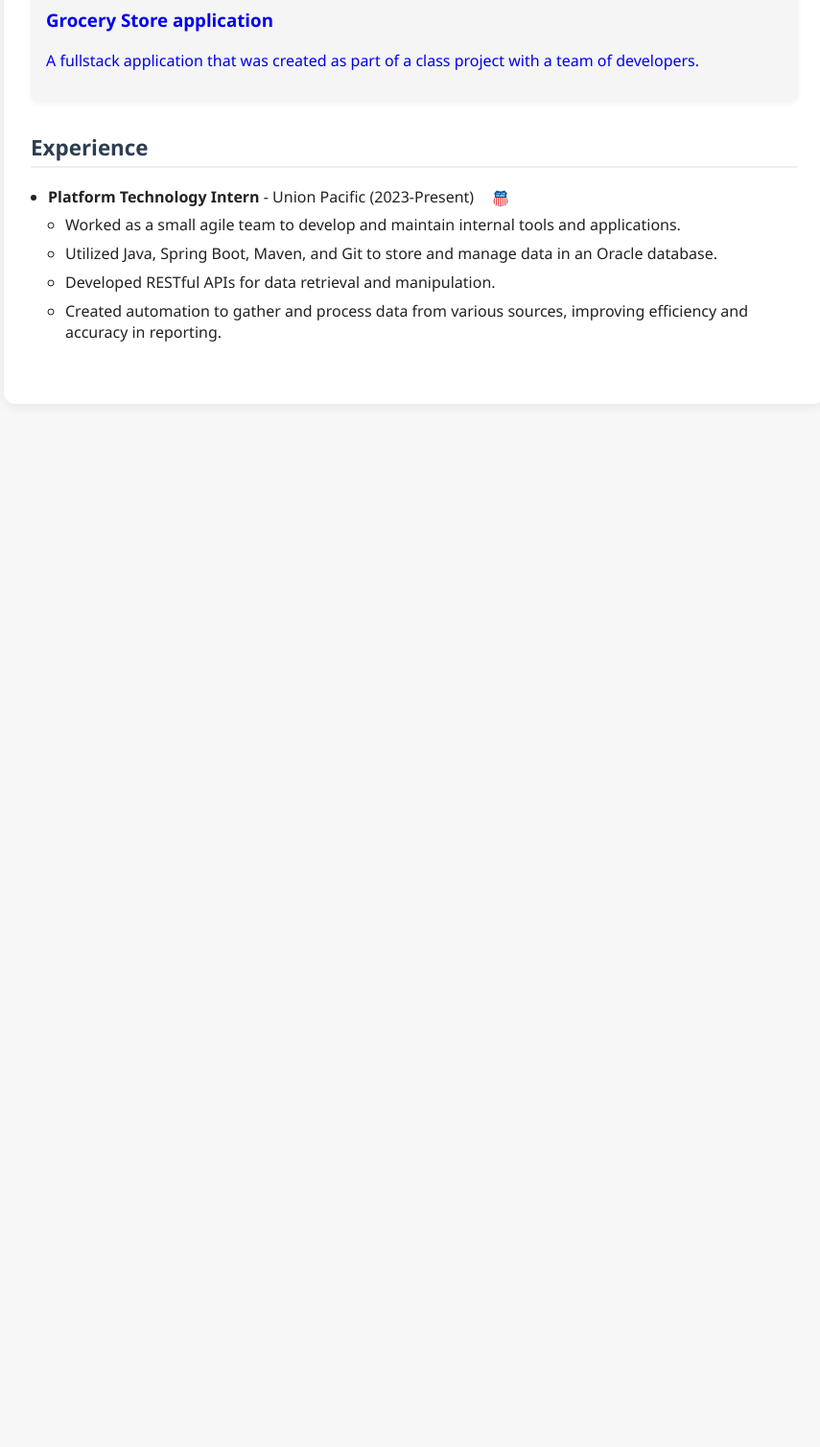
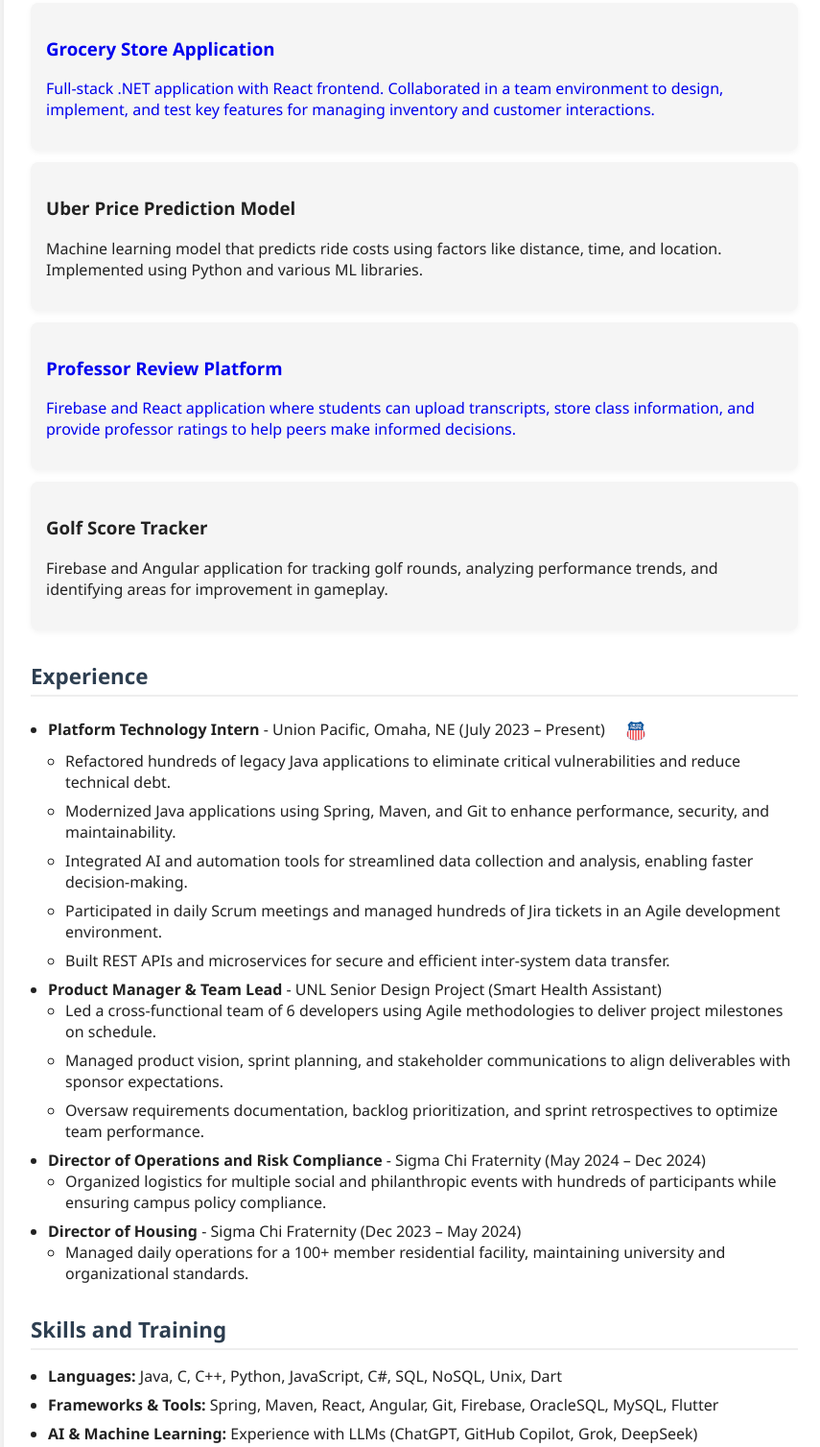
Before and after one commit to jacobwalter1/jacobwalter1.github.io, a plain HTML site: page index.html in a window 1280 px wide. Shown: the part 848-2356 px from the top of the page at 96% size, without its empty margins (208-1063 px from the left). Before the commit the page ends 1309 px from the top, so only its background shows below. Drawn offline with Linux system fonts and the light colour scheme.

Commit message:
Update index.html and style.css for content and styling improvements

```diff
--- a/index.html
+++ b/index.html
@@ -3,7 +3,7 @@
 	<head>
 		<meta charset="UTF-8" />
 		<meta name="viewport" content="width=device-width, initial-scale=1.0" />
-		<title>Jacob Walter Resume</title>
+		<title>Jacob M. Walter - Resume</title>
 		<link rel="stylesheet" href="style.css" />
 		<style>
 			html {
@@ -14,14 +14,16 @@
 	<body>
 		<div class="banner-nav-container">
 			<div class="banner-nav">
-				<h1>Jacob Walter</h1>
+				<h1>Jacob M. Walter</h1>
 			</div>
 			<div class="nav-list">
 				<nav>
 					<ul>
 						<li><a href="#aboutMe">About Me</a></li>
+						<li><a href="#education">Education</a></li>
 						<li><a href="#projects">Projects</a></li>
 						<li><a href="#experience">Experience</a></li>
+						<li><a href="#skills">Skills</a></li>
 					</ul>
 				</nav>
 			</div>
@@ -31,55 +33,135 @@
 				<img src="/images/Jacob Walter Headshot.png" alt="Profile Picture" />
 			</div>
 			<div class="contact">
-				Email: <a href="mailto:jmwalter1@cox.net">jmwalter1@cox.net</a> | Phone: (402) 973-0281 | LinkedIn:
-				<a href="https://www.linkedin.com/in/jacob-walter-49114237a/"> Jacob Walter</a>
+				Email: <a href="mailto:jmwalter1@cox.net">jmwalter1@cox.net</a> | Phone: (402) 973-0281<br />
+				GitHub: <a href="https://github.com/jacobwalter1" target="_blank">jacobwalter1</a> | LinkedIn:
+				<a href="https://www.linkedin.com/in/jacob-walter-49114237a/" target="_blank">Jacob Walter</a>
 			</div>
 			<div class="section" id="aboutMe">
 				<h2>About Me</h2>
 				<p class="description">
-					I am currently a senior Computer Science student at the University of Nebraska Lincoln. I have a strong foundation in
-					software development, data structures, and algorithms, and I am passionate about building innovative solutions to
-					real-world problems. My favorite thing about programming is the ability to create something from nothing, being able to
-					see a problem in my life and develop a solution for it. I have faced challenges in my projects, such as debugging
-					complex issues and optimizing performance, but I have always emerged with a deeper understanding and improved skills.
+					I am a senior Computer Science student at the University of Nebraska Lincoln, pursuing a focus in Artificial
+					Intelligence with a minor in Business. I have a strong foundation in software development, data structures, and
+					algorithms, and I am passionate about building innovative solutions to real-world problems. My favorite thing about
+					programming is the ability to create something from nothing and develop solutions to challenges I encounter. Through my
+					internship and academic projects, I've gained experience in full-stack development, AI/ML tools, and Agile
+					methodologies.
+				</p>
+			</div>
+			<div class="section" id="education">
+				<h2>Education</h2>
+				<p>
+					<strong>University of Nebraska-Lincoln</strong> – Lincoln, NE<br />
+					Bachelor of Science in Computer Science (Focus: Artificial Intelligence)<br />
+					Minor in Business | GPA: 3.966 | Expected: May 2026
 				</p>
 			</div>
 			<div class="section" id="projects">
 				<h2>Projects</h2>
+				<a href="https://github.com/jacobwalter1/361-G17-Capstone-Project" target="_blank" style="text-decoration: none">
+					<div class="project-item">
+						<h3>Grocery Store Application</h3>
+						<p>
+							Full-stack .NET application with React frontend. Collaborated in a team environment to design, implement, and
+							test key features for managing inventory and customer interactions.
+						</p>
+					</div>
+				</a>
+				<div class="project-item">
+					<h3>Uber Price Prediction Model</h3>
+					<p>
+						Machine learning model that predicts ride costs using factors like distance, time, and location. Implemented using
+						Python and various ML libraries.
+					</p>
+				</div>
 				<a href="https://github.com/jacobwalter1/SigmaGrades-Firebase" target="_blank" style="text-decoration: none">
 					<div class="project-item">
-						<h3>Sigma Grades</h3>
-						<p>A web application made for students to check what the best professors are for their classes.</p>
+						<h3>Professor Review Platform</h3>
+						<p>
+							Firebase and React application where students can upload transcripts, store class information, and provide
+							professor ratings to help peers make informed decisions.
+						</p>
 					</div>
 				</a>
-
-				<a href="https://github.com/jacobwalter1/361-G17-Capstone-Project" target="_blank" style="text-decoration: none">
-					<div class="project-item">
-						<h3>Grocery Store application</h3>
-						<p>A fullstack application that was created as part of a class project with a team of developers.</p>
-					</div>
-				</a>
+				<div class="project-item">
+					<h3>Golf Score Tracker</h3>
+					<p>
+						Firebase and Angular application for tracking golf rounds, analyzing performance trends, and identifying areas for
+						improvement in gameplay.
+					</p>
+				</div>
 			</div>
 			<div class="section" id="experience">
 				<h2>Experience</h2>
 				<ul>
 					<li>
-						<strong>Platform Technology Intern</strong> - Union Pacific (2023-Present)
+						<strong>Platform Technology Intern</strong> - Union Pacific, Omaha, NE (July 2023 – Present)
 						<img src="/images/union-pacific-logo.png" alt="Union Pacific Logo" class="small-picture" /><br />
 						<ul>
-							<li>Worked as a small agile team to develop and maintain internal tools and applications.</li>
-
-							<li>Utilized Java, Spring Boot, Maven, and Git to store and manage data in an Oracle database.</li>
-							<li>Developed RESTful APIs for data retrieval and manipulation.</li>
 							<li>
-								Created automation to gather and process data from various sources, improving efficiency and accuracy in
-								reporting.
+								Refactored hundreds of legacy Java applications to eliminate critical vulnerabilities and reduce technical
+								debt.
+							</li>
+							<li>
+								Modernized Java applications using Spring, Maven, and Git to enhance performance, security, and
+								maintainability.
+							</li>
+							<li>
+								Integrated AI and automation tools for streamlined data collection and analysis, enabling faster
+								decision-making.
+							</li>
+							<li>
+								Participated in daily Scrum meetings and managed hundreds of Jira tickets in an Agile development
+								environment.
+							</li>
+							<li>Built REST APIs and microservices for secure and efficient inter-system data transfer.</li>
+						</ul>
+					</li>
+					<li>
+						<strong>Product Manager & Team Lead</strong> - UNL Senior Design Project (Smart Health Assistant)<br />
+						<ul>
+							<li>
+								Led a cross-functional team of 6 developers using Agile methodologies to deliver project milestones on
+								schedule.
+							</li>
+							<li>
+								Managed product vision, sprint planning, and stakeholder communications to align deliverables with sponsor
+								expectations.
+							</li>
+							<li>
+								Oversaw requirements documentation, backlog prioritization, and sprint retrospectives to optimize team
+								performance.
+							</li>
+						</ul>
+					</li>
+					<li>
+						<strong>Director of Operations and Risk Compliance</strong> - Sigma Chi Fraternity (May 2024 – Dec 2024)<br />
+						<ul>
+							<li>
+								Organized logistics for multiple social and philanthropic events with hundreds of participants while
+								ensuring campus policy compliance.
+							</li>
+						</ul>
+					</li>
+					<li>
+						<strong>Director of Housing</strong> - Sigma Chi Fraternity (Dec 2023 – May 2024)<br />
+						<ul>
+							<li>
+								Managed daily operations for a 100+ member residential facility, maintaining university and organizational
+								standards.
 							</li>
 						</ul>
 					</li>
 				</ul>
 			</div>
-
+			<div class="section" id="skills">
+				<h2>Skills and Training</h2>
+				<ul>
+					<li><strong>Languages:</strong> Java, C, C++, Python, JavaScript, C#, SQL, NoSQL, Unix, Dart</li>
+					<li><strong>Frameworks & Tools:</strong> Spring, Maven, React, Angular, Git, Firebase, OracleSQL, MySQL, Flutter</li>
+					<li><strong>AI & Machine Learning:</strong> Experience with LLMs (ChatGPT, GitHub Copilot, Grok, DeepSeek)</li>
+				</ul>
+			</div>
 		</div>
 	</body>
 </html>
--- a/style.css
+++ b/style.css
@@ -109,8 +109,8 @@ body {
 }
 
 .small-picture {
-	width: 32px;
-	height: 32px;
+	width: 40px;
+	height: 40px;
 	vertical-align: middle;
 	margin-left: 8px;
 	border-radius: 4px;
```
